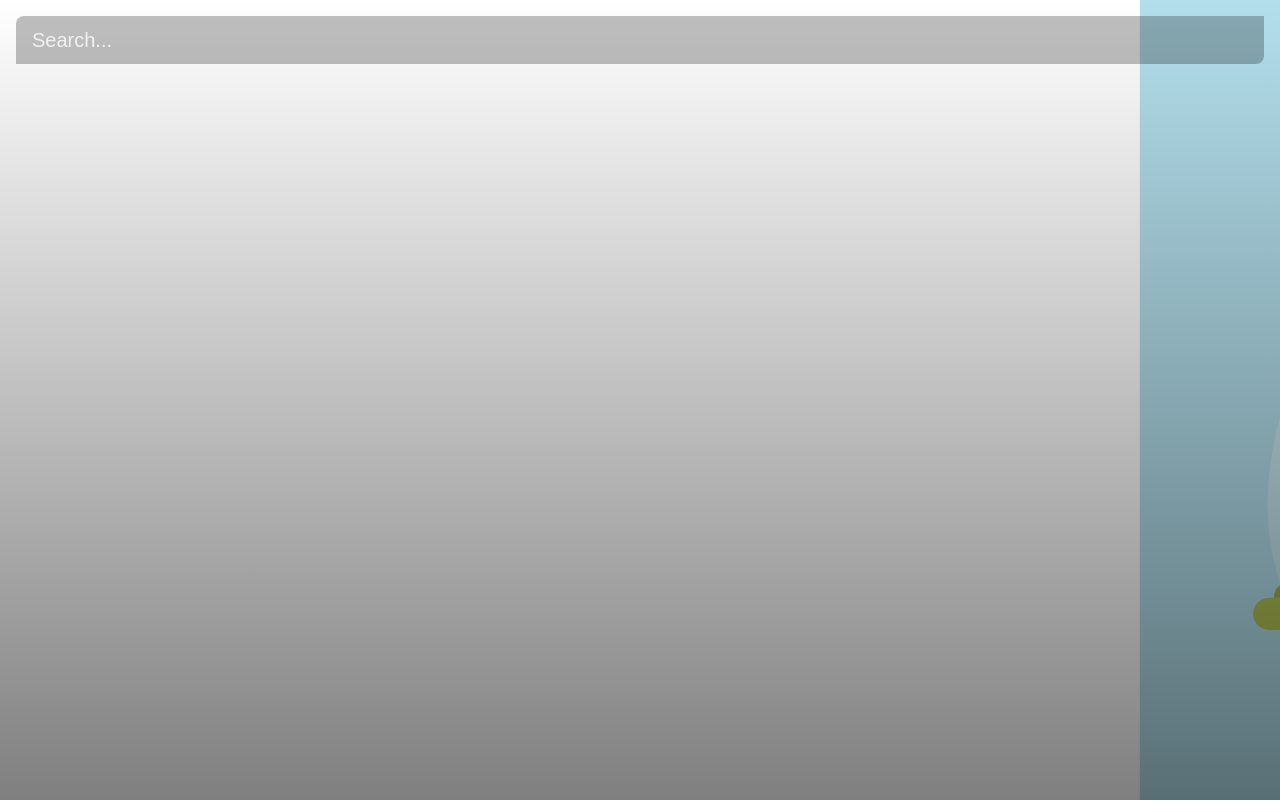
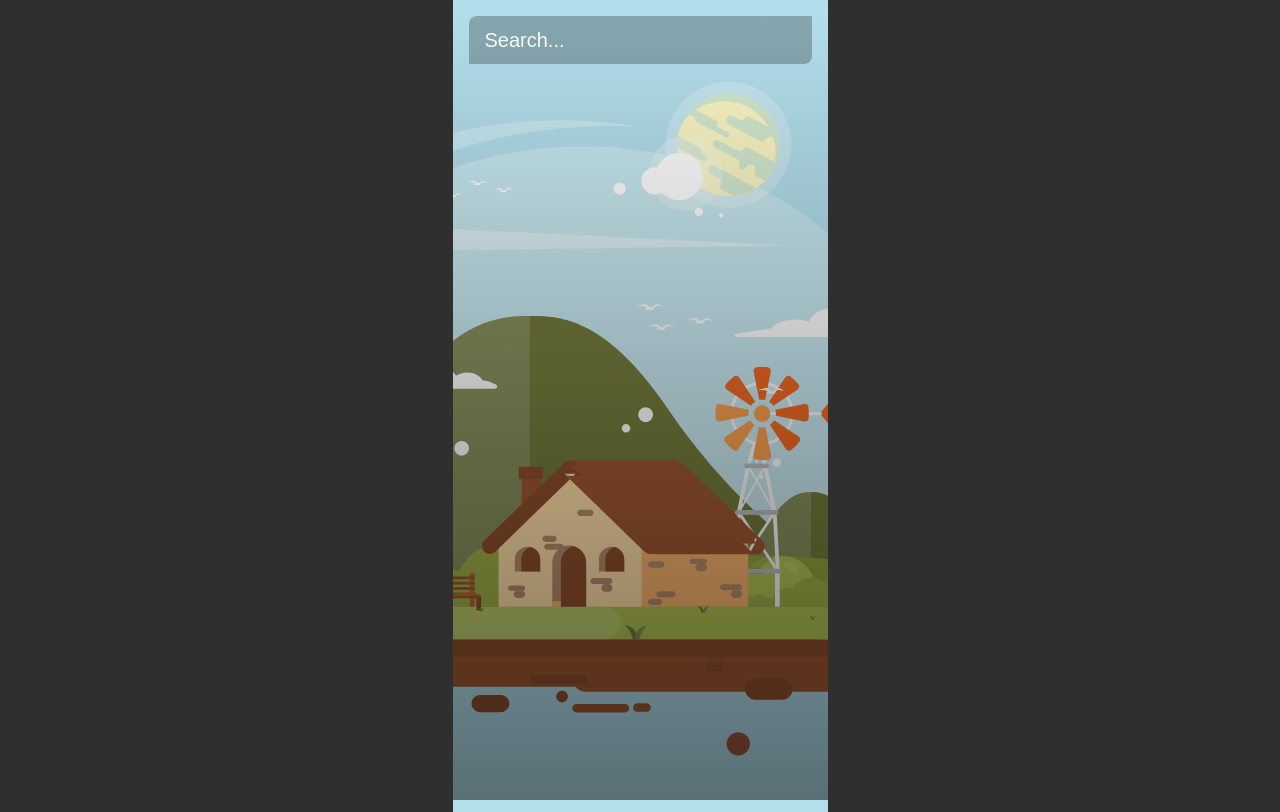
Before and after one commit to arsamsarabi/vuejs-weather-app, a Vue app: page / in a window 1280 px wide. Built offline with nearby package versions, Linux system fonts and the light colour scheme.

Commit message:
✨ style improvements, <WeatherInformation />

```diff
--- a/public/styles.css
+++ b/public/styles.css
@@ -1,3 +1,13 @@
+:root {
+  --color-primary: #565a75;
+  --color-primary-light: #babbce;
+  --color-secondary: #b58890;
+  --color-secondary-light: #cdb6bc;
+  --color-accent: #cdc09b;
+  --color-black: #2f2f2f;
+  --color-white: #f9f9f9;
+}
+
 html,
 body,
 div,
@@ -159,9 +169,13 @@ body {
   font-family: Montserrat, sans-serif;
   font-size: 18px;
   font-weight: 400;
+  display: flex;
+  justify-content: center;
+  align-items: center;
+  background-color: var(--color-black);
 }
 #app {
-  width: 100vw;
-  height: 100vh;
+  width: 375px;
+  height: 812px;
   overflow: hidden;
 }
--- a/src/App.vue
+++ b/src/App.vue
@@ -14,17 +14,7 @@
         />
       </div>
 
-      <section class="weather-results" v-if="typeof weather.main !== 'undefined'">
-        <div class="location-details">
-          <div class="city">{{ weather.name }}, {{ weather.sys.country }}</div>
-          <div class="date">{{ datetime }}</div>
-        </div>
-        <div class="wheater-info">
-          <div class="temperature">{{ Math.round(weather.main.temp) }}°c</div>
-          <div class="condition">{{ weather.weather[0].main }}</div>
-          <div class="condition-desc">{{ weather.weather[0].description }}</div>
-        </div>
-      </section>
+      <WeatherInformation v-bind:weather="weather" v-bind:datetime="datetime" />
     </main>
   </div>
 </template>
@@ -32,8 +22,13 @@
 <script>
 import dayjs from 'dayjs'
 
+import WeatherInformation from './components/WeatherInformation'
+
 export default {
   name: 'App',
+  components: {
+    WeatherInformation,
+  },
   data() {
     return {
       location: '',
@@ -68,6 +63,7 @@ export default {
   background-size: 350% 100%;
   background-position: -550px;
   background-repeat: no-repeat;
+  transition: 0.5s all ease-in-out;
 }
 
 #app.warm {
@@ -96,7 +92,7 @@ main {
   background-color: rgba(0, 0, 0, 0.25);
   padding: 8px 16px;
   font-size: 1.25rem;
-  color: #f9f9f9;
+  color: var(--color-white);
   border-radius: 8px 0 8px 0;
   transition: 0.4s all ease-out;
 
@@ -109,7 +105,7 @@ main {
 }
 
 ::placeholder {
-  color: #f1f1f1;
+  color: var(--color-white);
   opacity: 1;
 }
 </style>
--- /dev/null
+++ b/src/components/WeatherInformation.vue
@@ -0,0 +1,26 @@
+<template>
+  <section
+    id="#weather-information"
+    class="weather-results"
+    v-if="typeof weather.main !== 'undefined'"
+  >
+    <div class="location-details">
+      <div class="city">{{ weather.name }}, {{ weather.sys.country }}</div>
+      <div class="date">{{ datetime }}</div>
+    </div>
+    <div class="wheater-info">
+      <div class="temperature">{{ Math.round(weather.main.temp) }}°c</div>
+      <div class="condition">{{ weather.weather[0].main }}</div>
+      <div class="condition-desc">{{ weather.weather[0].description }}</div>
+    </div>
+  </section>
+</template>
+
+<script>
+export default {
+  name: 'WeatherInformation',
+  props: ['weather', 'datetime'],
+}
+</script>
+
+<style lang="scss" scoped></style>
```
